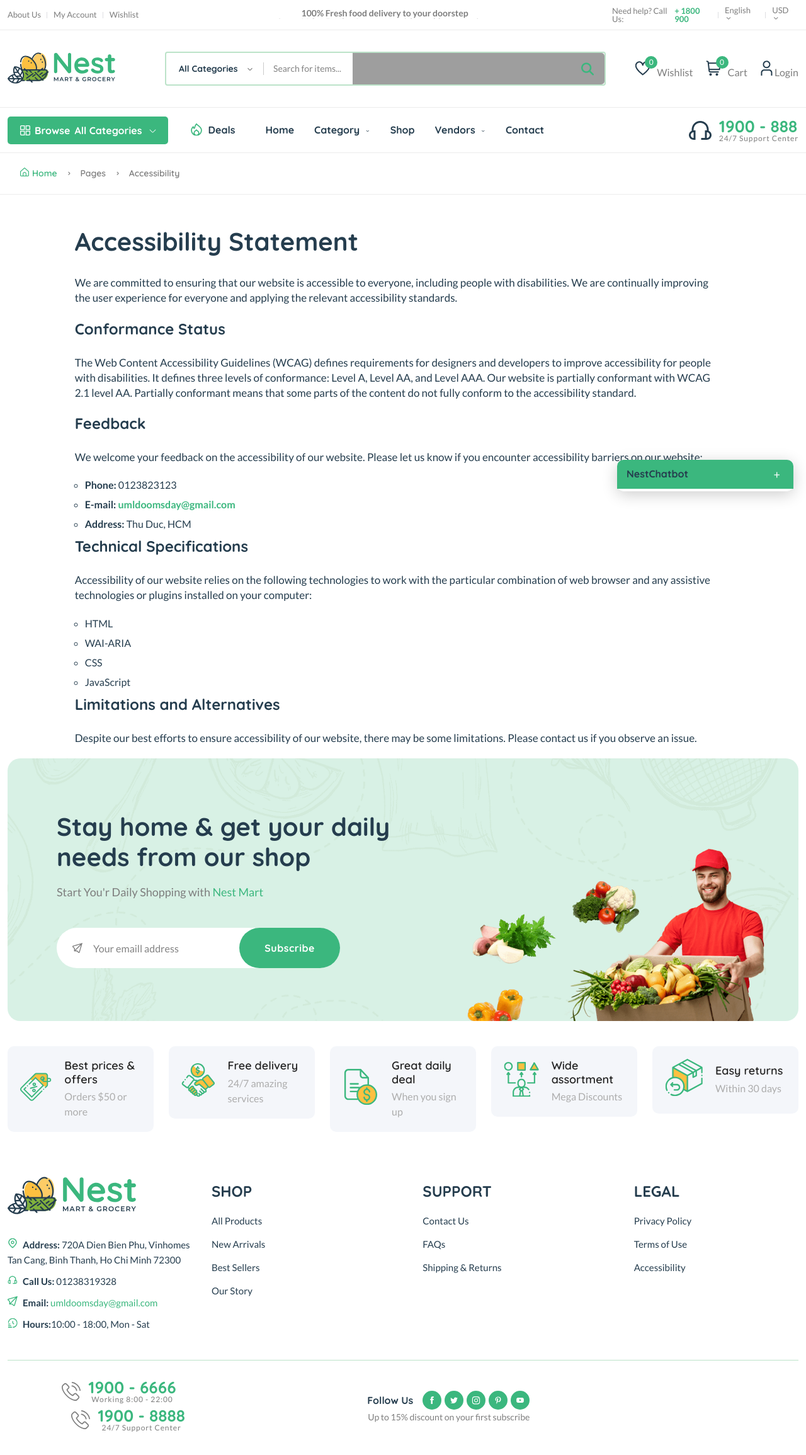
After one commit to gnaht1/food-ecommerce-web, a Django app: page /accessibility/ in a window 1280 px wide. The commit adds this page. Shown: the whole page at 63% size. Run offline with Django 5.2, Linux system fonts and the light colour scheme; data that the repository does not hold is empty; parts of the project's set-up code (start-up, migrations or seed data) failed here and were passed over; some libraries are stand-ins or nearby versions; grey boxes are pictures that could not be loaded.

Commit message:
add accessibility page

```diff
--- a/core/urls.py
+++ b/core/urls.py
@@ -40,6 +40,7 @@ from core.views import (
     our_story,
     faqs,
     shipping_returns,
+    accessibility,
 )
 
 app_name = "core"
@@ -104,6 +105,7 @@ urlpatterns = [
     path("terms_of_service/", terms_of_service, name="terms_of_service"),
     path("faqs/", faqs, name="faqs"),
     path("shipping_returns/", shipping_returns, name="shipping_returns"),
+    path("accessibility/", accessibility, name="accessibility"),
     # New routes
     path("save_checkout_info/", views.save_checkout_info, name="save_checkout_info"),
     path(
--- a/core/views.py
+++ b/core/views.py
@@ -853,6 +853,9 @@ def terms_of_service(request):
 def shipping_returns(request):
     return render(request, "core/shipping_returns.html")
 
+def accessibility(request):
+    return render(request, "core/accessibility.html")
+
 def faqs(request):
     return render(request, "core/faqs.html")
 
--- /dev/null
+++ b/templates/core/accessibility.html
@@ -0,0 +1,57 @@
+{% extends 'partials/base.html' %}
+{% load static %}
+{% block content %}
+<main class="main pages">
+    <div class="page-header breadcrumb-wrap">
+        <div class="container">
+            <div class="breadcrumb">
+                <a href="{% url 'core:index' %}" rel="nofollow"><i class="fi-rs-home mr-5"></i>Home</a>
+                <span></span> Pages <span></span> Accessibility
+            </div>
+        </div>
+    </div>
+    <div class="page-content pt-50">
+        <div class="container">
+            <div class="row">
+                <div class="col-xl-10 col-lg-12 m-auto">
+                    <div class="row">
+                        <div class="col-lg-12">
+                            <div class="single-page pr-30 mb-lg-0 mb-sm-5">
+                                <div class="single-header style-2">
+                                    <h2>Accessibility Statement</h2>
+                                </div>
+                                <div class="single-content">
+                                    <p>We are committed to ensuring that our website is accessible to everyone, including people with disabilities. We are continually improving the user experience for everyone and applying the relevant accessibility standards.</p>
+
+                                    <h4>Conformance Status</h4>
+                                    <p>The Web Content Accessibility Guidelines (WCAG) defines requirements for designers and developers to improve accessibility for people with disabilities. It defines three levels of conformance: Level A, Level AA, and Level AAA. Our website is partially conformant with WCAG 2.1 level AA. Partially conformant means that some parts of the content do not fully conform to the accessibility standard.</p>
+
+                                    <h4>Feedback</h4>
+                                    <p>We welcome your feedback on the accessibility of our website. Please let us know if you encounter accessibility barriers on our website:</p>
+                                    <ul>
+                                        <li><strong>Phone:</strong> 0123823123</li>
+                                        <li><strong>E-mail:</strong> <span class="text-brand fw-bold">umldoomsday@gmail.com</span></li>
+                                        <li><strong>Address:</strong> Thu Duc, HCM</span></li>
+                                    </ul>
+
+                                    <h4>Technical Specifications</h4>
+                                    <p>Accessibility of our website relies on the following technologies to work with the particular combination of web browser and any assistive technologies or plugins installed on your computer:</p>
+                                    <ul>
+                                        <li>HTML</li>
+                                        <li>WAI-ARIA</li>
+                                        <li>CSS</li>
+                                        <li>JavaScript</li>
+                                    </ul>
+
+                                    <h4>Limitations and Alternatives</h4>
+                                    <p>Despite our best efforts to ensure accessibility of our website, there may be some limitations. Please contact us if you observe an issue.</p>
+                                </div>
+                            </div>
+                        </div>
+                    </div>
+                </div>
+            </div>
+        </div>
+    </div>
+</main>
+{% endblock content %}
--- a/templates/partials/base.html
+++ b/templates/partials/base.html
@@ -1214,7 +1214,7 @@
                   <ul class="footer-list mb-sm-5 mb-md-0">
                     <li><a href="{% url 'core:privacy_policy' %}">Privacy Policy</a></li>
                     <li><a href="{% url 'core:terms_of_service' %}">Terms of Use</a></li>
-                    <li><a href="#">Accessibility</a></li>
+                    <li><a href="{% url 'core:accessibility' %}">Accessibility</a></li>
 
                   </ul>
                 </div>
```
